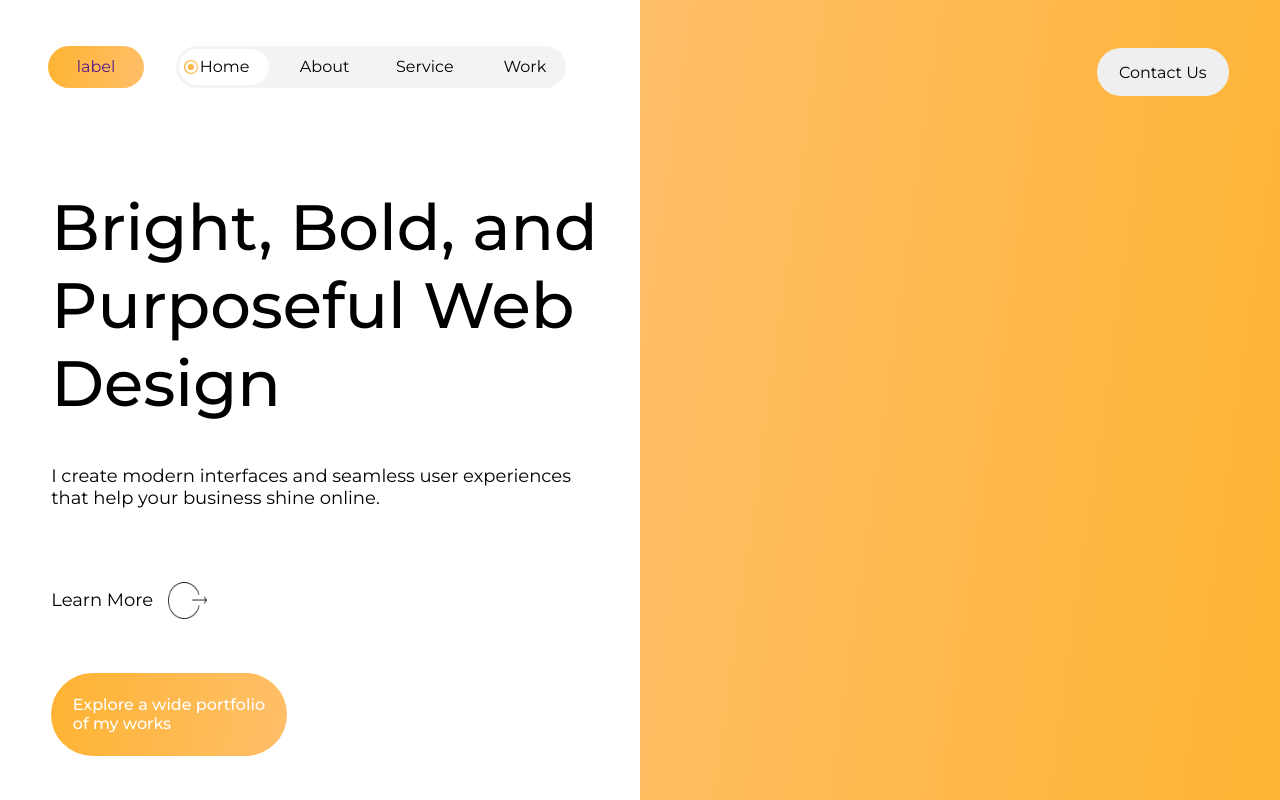
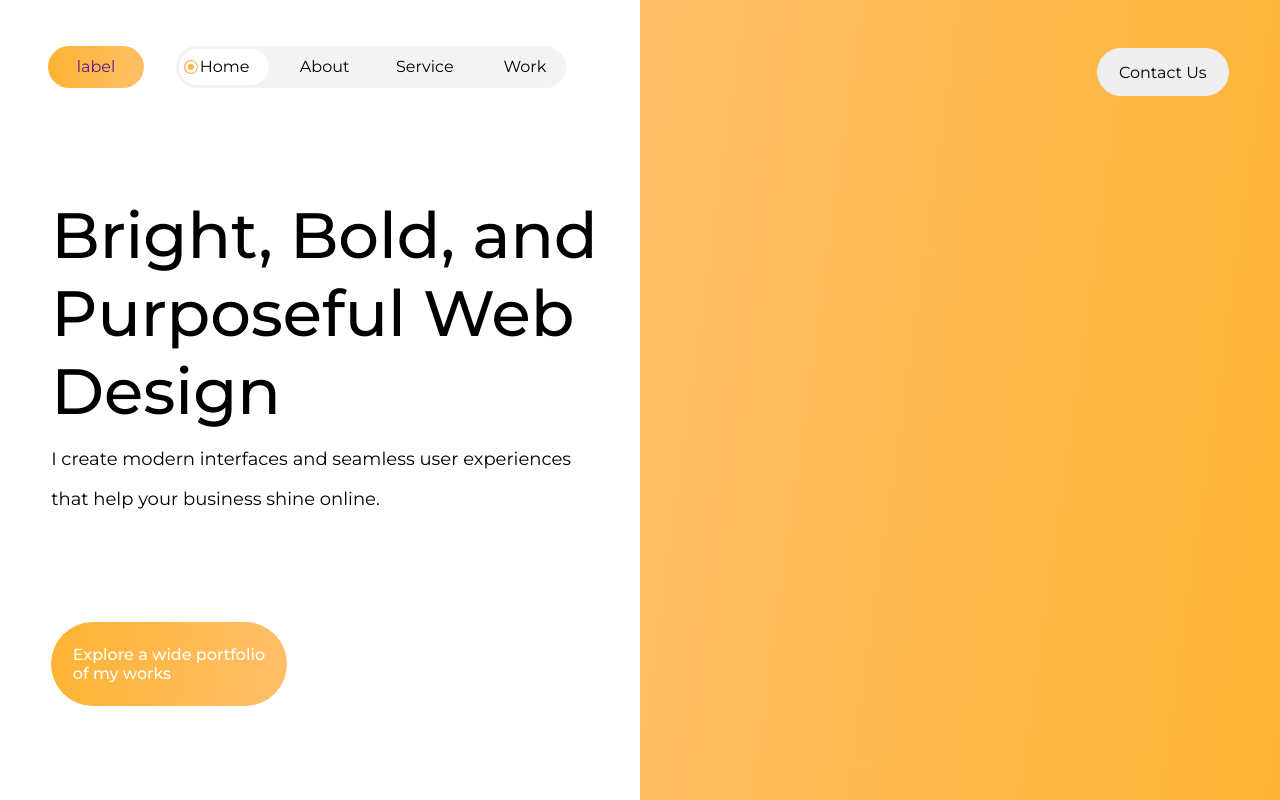
Before and after one commit to Suraj7149/Portfolio-Website, a React (Vite) app: page / in a window 1280 px wide. Shown: the top 800 px of the page. Built offline with nearby package versions, Linux system fonts and the light colour scheme.

Commit message:
hero desc animation

```diff
--- a/src/Components/Hero.css
+++ b/src/Components/Hero.css
@@ -13,7 +13,6 @@
   background-color: var(--primary-bg-color);
   overflow: hidden;
 }
-
 .hero_content{
     height: 100%;
     width: 50%;
@@ -44,7 +43,6 @@
     margin-left: -4%;
 
 }
-
 .navbar ul{
     width: 61%;
     height: 60%;
@@ -61,8 +59,6 @@
     z-index: 1;
     position: relative;
 }
-
-
 .activated{
     height: 85%;
     width: 23%;
@@ -75,7 +71,6 @@
     position: absolute;
     left: 0%;
 }
-
 .activated img{
     height: 40%;
     width: 28%;
@@ -83,9 +78,6 @@
     margin: 0 0 0 0;
     padding: 0 0 0 0;
 }
-
-
-
 .item{
     width: 25%;
     height: 85%;
@@ -103,34 +95,46 @@
 
 }
 
-/* .active .circle{
-    position: relative;
-    height: 30%;
-    width: 10%;
-    border-radius: 50%;
 
-    border: 3px solid var(--secondary-bg-color);
-    position: relative;
 
+
+
+.discription{
+    margin-left: 8%;
+    display: flex;
+    flex-direction: column;
+    height: 100%;
+    justify-content: space-evenly;
+    align-items: start;
 }
-
-.active .circle::after {
-  content: "";
-  width: 50%;
-  height: 50%;
-  background: var(--secondary-bg-color);
-  border-radius: 50%;
-  position: absolute;
-  top: 50%;
-  left: 50%;
-  transform: translate(-50%, -50%);
+.discription h1{
+    font-size: 64px;
+    font-weight: 500;
+    margin: 0;
+    padding: 0;
+}
+.hero_desc{
+    font-size: 18px;
+    font-weight: 400;
+}
+.Explore_more{
+    background: var(--linear-gradient);
+    height: 12%;
+    width: 40%;
+    border-radius: 110px;
+    display: flex;
+    justify-content: center;
+    align-items: center;
+}
+.Explore_more_text{
+    font-size: 16px;
+    font-weight: 500;
+    color: var(--primary-bg-color);
 }
 
 
-.active{
-    background-color: var(--primary-bg-color);
-    transition: left 0.5 ease;
-} */
+
+
 
 .video{
     height: 100%;
@@ -148,7 +152,6 @@
     width: 100%;
     background: var(--overlay-linear-gradient);
 }
-
 .contact_us{
     position: absolute;
     top: 6%;
@@ -161,69 +164,3 @@
     font-size: 100%;
     font-family: 'Montserrat', sans-serif;
 }
-
-.discription{
-    margin-left: 8%;
-    display: flex;
-    flex-direction: column;
-    height: 100%;
-    justify-content: space-evenly;
-}
-
-.discription h1{
-    font-size: 64px;
-    font-weight: 500;
-}
-
-.hero_desc{
-    font-size: 18px;
-    font-weight: 400;
-}
-
-.learn_more{
-    display: flex;
-    flex-direction: row;
-    align-items: start;
-    text-align: center;
-    gap: 5%;
-}
-
-.learn_more h3{
-    font-size: 18px;
-    font-weight: 400;
-}
-
-.arrow{
-    height: 100%;
-    width: 12%;
-    display: flex;
-    justify-content: center;
-    align-items: center;
-    margin-left: -5%;
-
-}
-
-.arrow img{
-    height: 65%;
-    width: 55%;
-    margin: 0;
-    padding: 0;
-    margin-top: 1.5%;
-    margin-left: -4%;
-}
-
-.Explore_more{
-    background: var(--linear-gradient);
-    height: 12%;
-    width: 40%;
-    border-radius: 110px;
-    display: flex;
-    justify-content: center;
-    align-items: center;
-}
-
-.Explore_more_text{
-    font-size: 16px;
-    font-weight: 500;
-    color: var(--primary-bg-color);
-}
--- a/src/Components/Hero.jsx
+++ b/src/Components/Hero.jsx
@@ -1,15 +1,18 @@
-import React, {useState, useRef} from 'react'
+import React, {useState, useRef, useEffect} from 'react'
 import './Hero.css'
 import arrow from '../assets/arrow_with_circle.png';
 import circle from '../assets/Picture1.png';
 import gsap from 'gsap';
-import { useGSAP } from '@gsap/react';
+import { useGSAP, } from '@gsap/react';
+import { SplitText } from 'gsap/SplitText';
 
 gsap.registerPlugin(useGSAP);
+gsap.registerPlugin(SplitText)
 
 const Hero = () => {
-   const [selectedItem, setSelectedItem] = useState(1);
+  const [selectedItem, setSelectedItem] = useState(1);
 
+  // GSAP Animation for Navbar Indicator
   useGSAP(() => {
     gsap.to(".activated", {
       left: 25 * (selectedItem - 1) + "%",
@@ -21,6 +24,26 @@ const Hero = () => {
   const handleItemClick = (index) => {
     setSelectedItem(index);
   };
+
+  // GSAP Animation for Hero Description
+
+  useEffect(() => {
+    const split = new SplitText(".desc_text", {
+      type: "lines, words",
+      mask: "lines"
+    });
+
+    gsap.from(split.words, {
+      duration: 1,
+      y: 100,
+      opacity: 0,
+      stagger: 0.05
+    });
+
+    // cleanup: revert split on unmount
+    return () => split.revert();
+  }, []);
+
 
   return (
     <div className='hero'>
@@ -46,16 +69,6 @@ const Hero = () => {
                 <h3 className='hero_desc'>I create modern interfaces and seamless user experiences<br />
                     that help your business shine online.
                 </h3>
-
-            </div>
-
-
-            <div className='learn_more'>
-                <h3>Learn More</h3>
-                <div className="arrow">
-                    <img src={arrow} alt="arrow" />
-                </div>
-
             </div>
 
             <div className="Explore_more">
```
